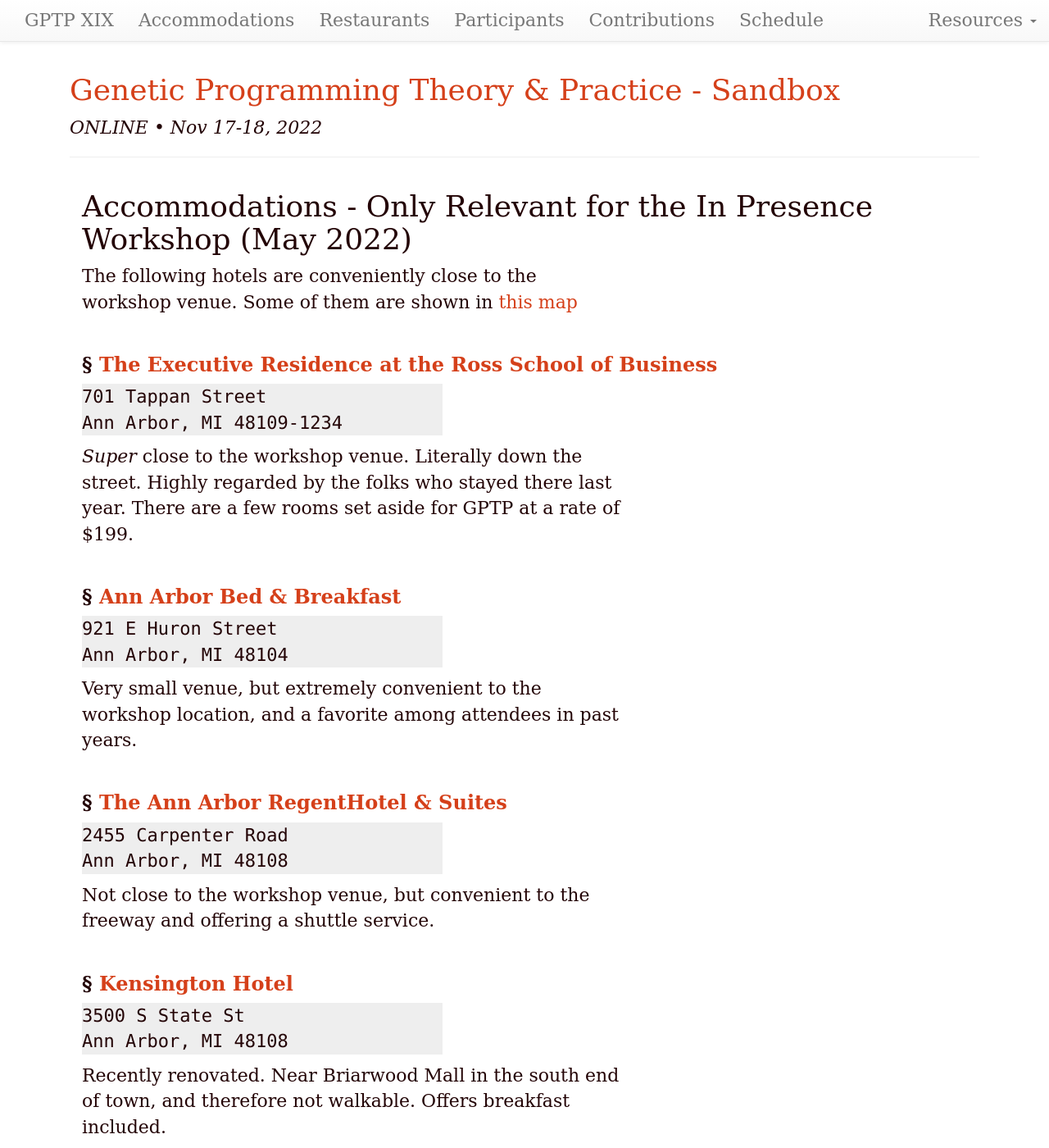
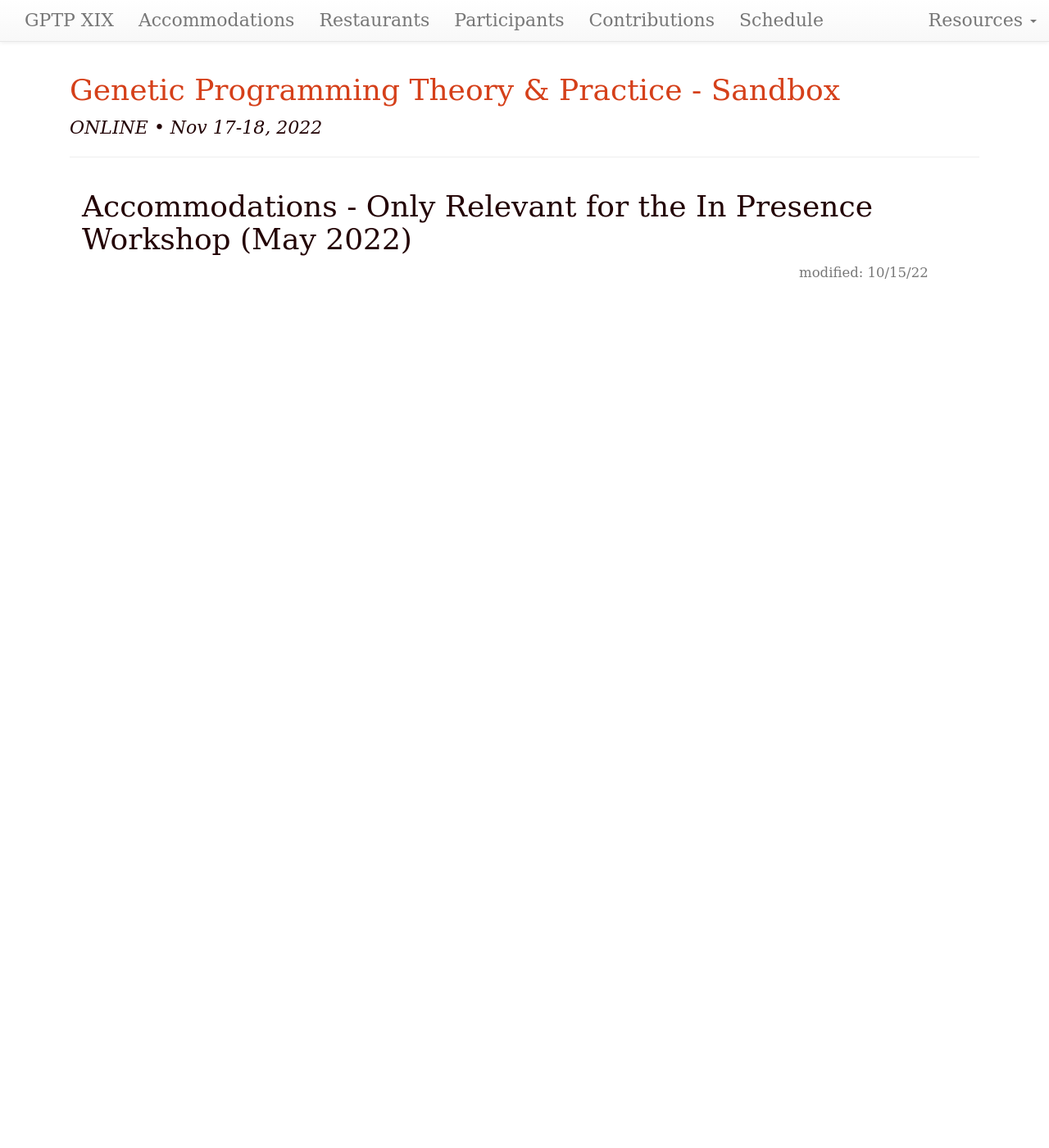
Before and after one commit to GPTP-workshop/gptp-workshop.github.io, a Jekyll site: the page built from accommodations.md, in a window 1280 px wide and 1400 px high. Shown: the whole window at 82% size. Built offline with Jekyll 4.4.1, drawn with Linux system fonts in a browser that asks for light colours; our own code applies the rules of GitHub Pages for plain Markdown files; some of the changed text lies outside the part shown.

Commit message:
Update accommodations.md

```diff
--- a/accommodations.md
+++ b/accommodations.md
@@ -6,134 +6,3 @@ dates: "Nov 17-18, 2022"
 ---
 
 # Accommodations - Only Relevant for the In Presence Workshop (May 2022)
-
-The following hotels are conveniently close to the workshop venue. Some of them are shown in [this map](https://www.google.com/maps/d/u/0/viewer?mid=1tHcZafajq_R5saxe4Pmtu1RxeUjO-MPX&ll=42.27876251803364%2C-83.7425372108465&z=16)
-
-
-### [The Executive Residence at the Ross School of Business](https://www.acc-elandconferencecenter.com/)
-
-701 Tappan Street \\
-Ann Arbor, MI 48109-1234
-{: .address}
-
-_Super_ close to the workshop venue. Literally down the street. Highly regarded by the folks who stayed there last year.
-There are a few rooms set aside for GPTP at a rate of $199.
-
-### [Ann Arbor Bed & Breakfast](http://annarborbedandbreakfast.com)
-
-921 E Huron Street \\
-Ann Arbor, MI 48104
-{: .address}
-
-Very small venue, but extremely convenient to the workshop location, and a favorite among attendees in past years.
-
-### [The Ann Arbor RegentHotel & Suites](https://annarborregent.com)
-
-2455 Carpenter Road \\
-Ann Arbor, MI 48108
-{: .address}
-
-Not close to the workshop venue, but convenient to the freeway and offering a shuttle service.
-
-### [Kensington Hotel](http://www.kcourtaa.com)
-
-3500 S State St \\
-Ann Arbor, MI 48108
-{: .address}
-
-Recently renovated. Near Briarwood Mall in the south end of town, and therefore not walkable.
-Offers breakfast included.
-
-
-### [The Bell Tower Hotel](https://www.belltowerhotel.com)
-
-300 S. Thayer Street \\
-Ann Arbor, Michigan 48104
-{: .address}
-
-Close to the venue, and walkable. A small block of rooms set aside. Offers breakfast included.
-
-
-## Other Downtown (within walking distance, 20 minutes+)
-
-### [Residence Inn by Marriott Ann Arbor Downtown](http://www.marriott.com/hotels/travel/arbdt-residence-inn-ann-arbor-downtown)
-
-120 W Huron St. \\
-Ann Arbor, MI 48104
-{: .address}
-
-(Downtown Ann Arbor; ~20 minute walk to venue)
-
-Relatively new hotel. Breakfast included.
-
-### [Inn at the Michigan League](https://uunions.umich.edu/league/inn)
-
-911 N. University Ave. \\
-Ann Arbor, MI  48109-1265
-{: .address}
-
-*Very* close to the workshop venue. A University of Michigan facility, not typically listed on tourist guides.
-
-## Other Satellite Locations
-
-all of these will require a bus or car ride
-
-### [Candlewood Suites Ann Arbor](http://www.ihg.com/candlewood/hotels/us/en/ann-arbor/dttaa/hoteldetail)
-
-701 Waymarket Way \\
-Ann Arbor, Michigan 48103
-{: .address}
-
-Full kitchen and workspace in every room. Easy walk to several restaurants. Far enough away from the conference venue that you will _definitely_ need to drive or take the bus. There is a bus line right outside the front door that drops you on campus.
-
-(Despite the additional features and slight inconvenience of extra travel, these are often _much_ cheaper accommodations than downtown venues)
-
-### [Microtel Inn & Suites](http://microtelinn.com)
-
-3610 Plymouth Rd \\
-Ann Arbor 48105
-{: .address}
-
-(near Plymouth and Hwy 23)
-
-Continental breakfast, free shuttle. Suites available.
-
-### [Holiday Inn & Suites](http://www.ihg.com/holidayinn/hotels/us/en/ann-arbor/arbep/hoteldetail)
-
-3155 Boardwalk Drive \\
-Ann Arbor, MI 48108
-{: .address}
-
-Near Briarwood Mall and Buffalo Wild Wings.
-
-### [Hampton Inn Ann Arbor South](http://www.annarborsouth.hamptoninn.com)
-
-925 Victors Way \\
-Ann Arbor, MI 48108
-{: .address}
-
-Near Briarwood Mall.
-
-### [Holiday Inn, Plymouth Road East](http://www.hiannarbor.com)
-
-3600 Plymouth Rd \\
-Ann Arbor, MI 48105
-{: .address}
-
-Note: This venue is _definitely not walkable_. You will need to drive in.
-
-### [Staybridge Suites Ann Arbor](https://www.ihg.com/staybridge/hotels/us/en/ann-arbor/arbsb/hoteldetail)
-
-3850 Research Park Dr \\
-Ann Arbor, MI 48108
-{: .address}
-
-Brand new. Near Briarwood Mall in the south end of town.
-
-### [Hyatt Place Ann Arbor](https://annarbor.place.hyatt.com/en/hotel/home.html)
-
-3223 S State St \\
-Ann Arbor, MI 48108
-{: .address}
-
-Brand new. Near Briarwood Mall in the south end of town.
```
